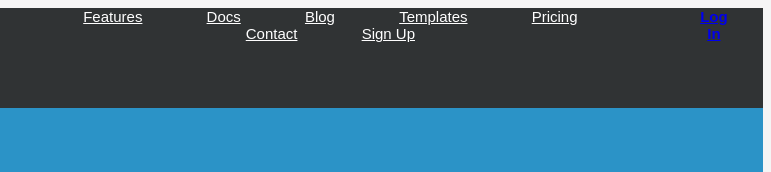
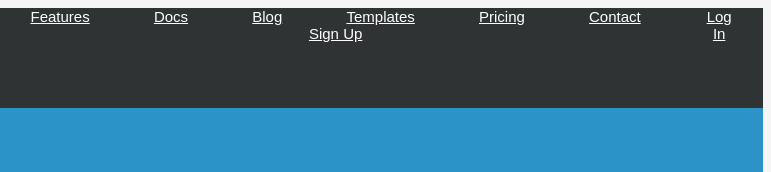
Before and after one commit to carpentierberengere/turlututu, a plain HTML site: page index.html in a window 1280 px wide. Shown: the top 172 px of the page, 509-1280 px from the left. Drawn offline with Linux system fonts and the light colour scheme; a web font is replaced by a local one.

Commit message:
Final Changes

```diff
--- a/index.html
+++ b/index.html
@@ -23,8 +23,8 @@
                        <a class="header" href="/">Sign Up</a>
                     </nav>
 
-                    <nav class="login">
-                        <a href="/">Log In</a>
+                    <nav>
+                        <a class="login" href="/">Log In</a>
                     </nav>
         </header>
 
--- a/style.css
+++ b/style.css
@@ -47,19 +47,16 @@ a.header:hover{
     color: orange;
 }
 .login{
-     font-weight: bold;
-     margin-left:600px ;
-     display: inline-block;
-     list-style: none;
-     margin: 0 30px;
-     color: white;
-}
-#login{
-    color:white;
+    color: white;
+    margin-left: 600px;
+    display: inline-block;
+    list-style: none;
+    margin: 0 30px;
 }
 .login:hover{
-    color:orange;
+    color: orange;
 }
+
 .card1{
     background-color: #2B93C7  ;
     height: 400px;
```
